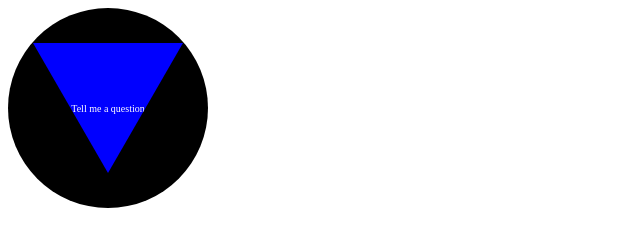
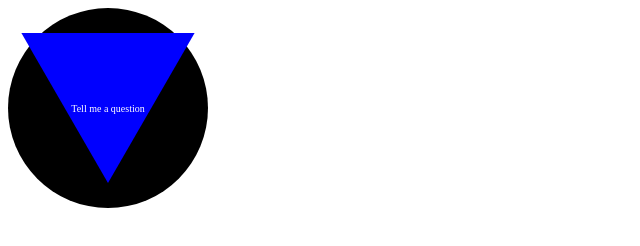
Before and after one commit to BlangIsDev/eight-ball, a plain HTML site: page index.html in a window 1280 px wide. Shown: the whole page, without its empty margins (0-640 px from the left). Drawn offline with Linux system fonts and the light colour scheme.

Commit message:
Modify triangle clip-path for visual improvement
Updated the triangle shape's clip-path for better appearance.

```diff
--- a/styles.css
+++ b/styles.css
@@ -11,7 +11,7 @@
     width: 173.205px;
     height: 150px;
     background-color: blue;
-    clip-path: polygon(6.7% 6.7%, 93.3% 6.7%, 50% 93.3%);
+    clip-path: polygon(0% 0%, 100% 0%, 50% 100%);
     display: flex;
     justify-content: center;
     align-items: center;
```
